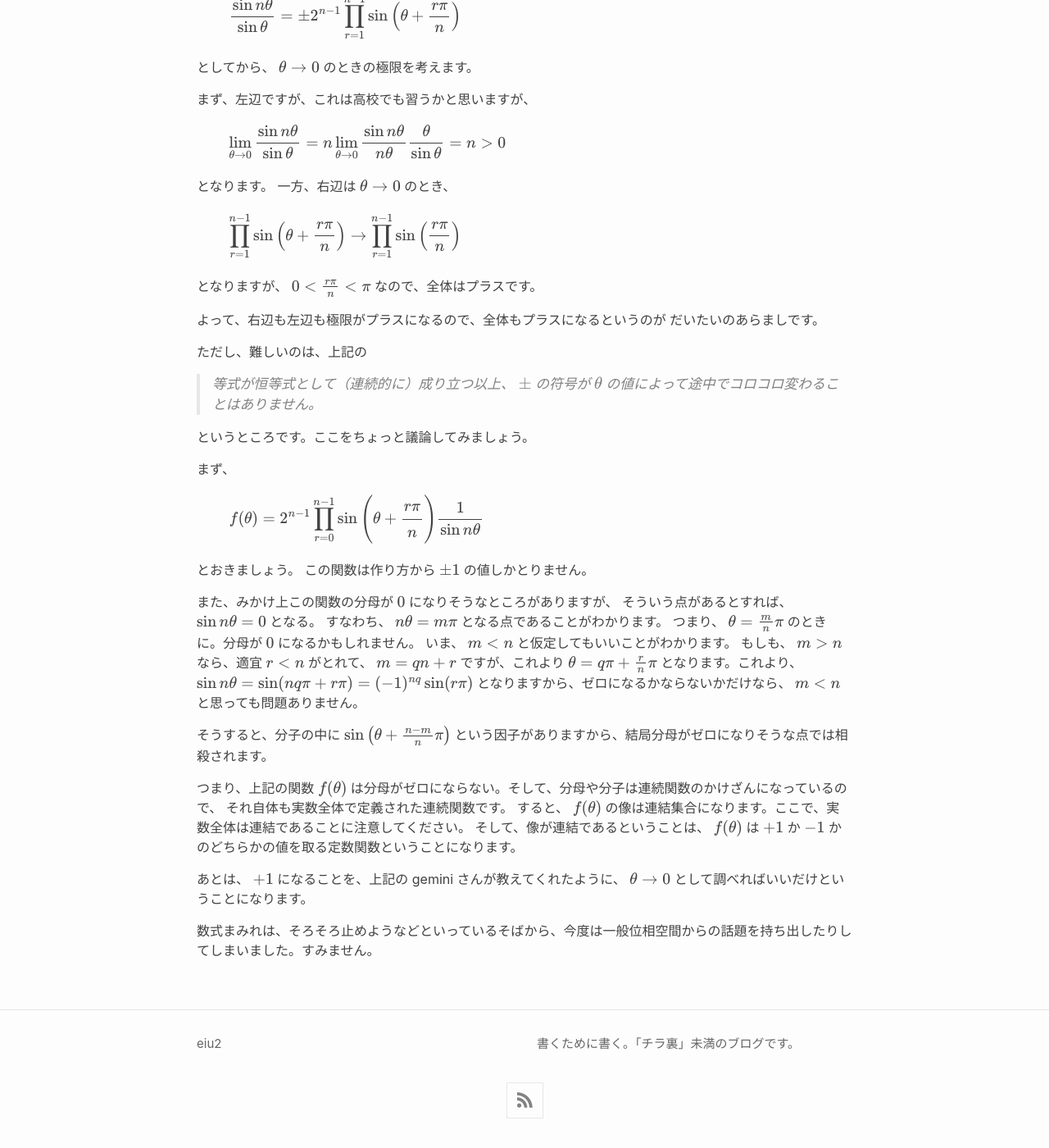
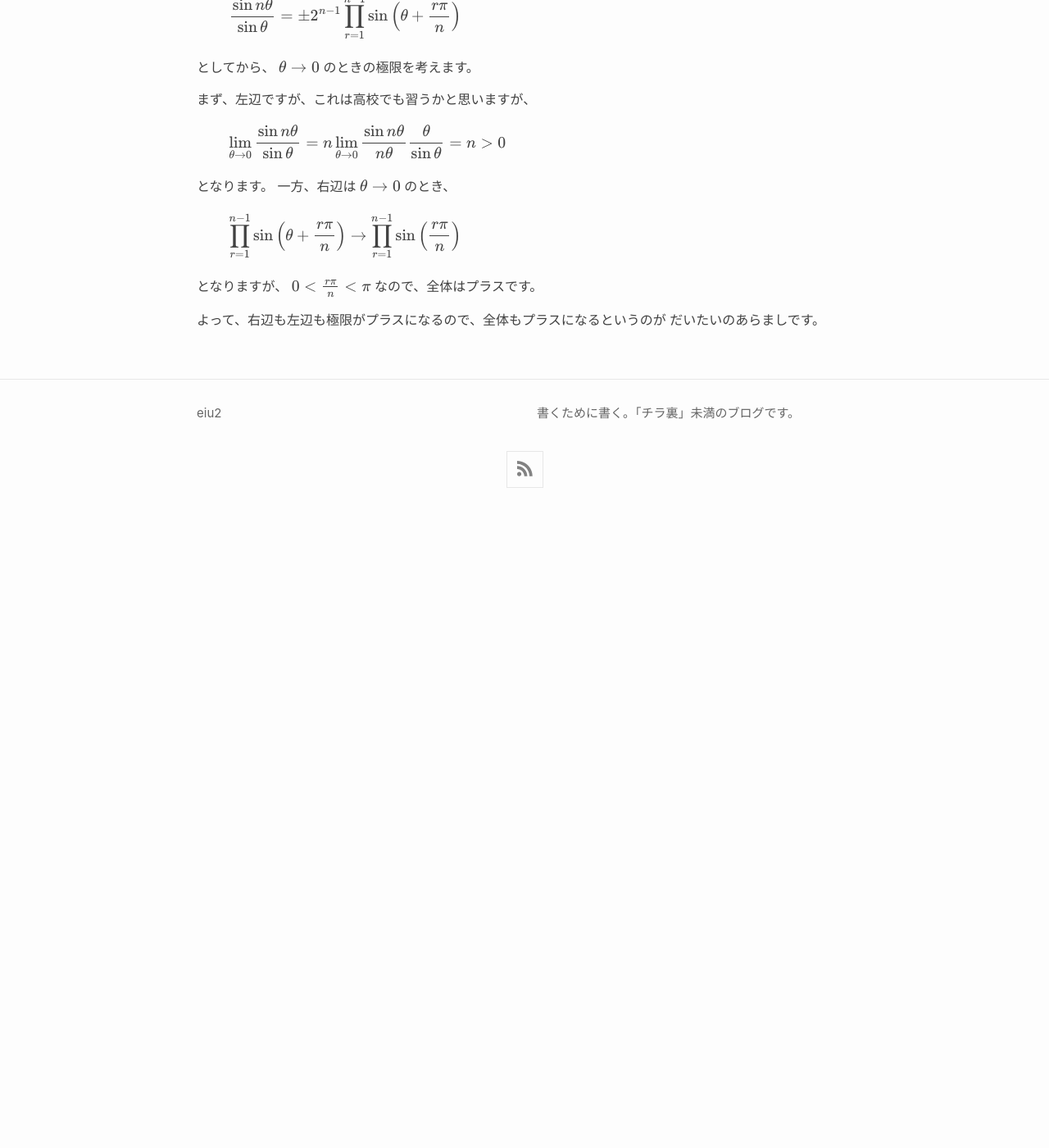
Before and after one commit to eiu2/eiu2.github.com, a Jekyll site: the page built from _posts/2026-07-02-newproof.md, in a window 1280 px wide and 1400 px high, scrolled down 955 px. Shown: the whole window at 82% size. Built offline with Jekyll 4.4.1, drawn with Linux system fonts in a browser that asks for light colours; nearby versions of some CDN libraries; formulas are drawn with MathJax 3; after the commit the page ends 1585 px from its top, so only the background shows below that.

Commit message:
Update 2026-07-02-newproof.md

```diff
--- a/_posts/2026-07-02-newproof.md
+++ b/_posts/2026-07-02-newproof.md
@@ -72,82 +72,3 @@ $0 < \frac{r\pi}{n} < \pi$
 
 よって、右辺も左辺も極限がプラスになるので、全体もプラスになるというのが
 だいたいのあらましです。
-
-ただし、難しいのは、上記の
-
-> 等式が恒等式として（連続的に）成り立つ以上、
-> $\pm$
-> の符号が
-> $\theta$
-> の値によって途中でコロコロ変わることはありません。
-
-というところです。ここをちょっと議論してみましょう。
-
-まず、
-
-$$
-  f(\theta) = 2^{n-1} \prod_{r=0}^{n-1} \sin \left( \theta + \cfrac{r\pi}{n}\right) \dfrac{1}{\sin n\theta}
-$$
-
-とおきましょう。
-この関数は作り方から
-$\pm1$
-の値しかとりません。
-
-また、みかけ上この関数の分母が
-$0$
-になりそうなところがありますが、
-そういう点があるとすれば、
-$\sin n\theta = 0$
-となる。
-すなわち、
-$n\theta= m\pi$
-となる点であることがわかります。
-つまり、
-$\theta = \frac{m}{n} \pi$
-のときに。分母が
-$0$
-になるかもしれません。
-いま、
-$m<n$
-と仮定してもいいことがわかります。
-もしも、
-$m>n$
-なら、適宜
-$r < n$
-がとれて、
-$m = qn + r$
-ですが、これより
-$\theta = q\pi + \frac{r}{n}\pi$
-となります。これより、
-$\sin n\theta = \sin(nq\pi + r\pi) = (-1)^{nq} \sin(r\pi)$
-となりますから、ゼロになるかならないかだけなら、
-$m<n$
-と思っても問題ありません。
-
-そうすると、分子の中に
-$\sin\left(\theta + \frac{n-m}{n}\pi\right)$
-という因子がありますから、結局分母がゼロになりそうな点では相殺されます。
-
-つまり、上記の関数
-$f(\theta)$
-は分母がゼロにならない。そして、分母や分子は連続関数のかけざんになっているので、
-それ自体も実数全体で定義された連続関数です。
-すると、
-$f(\theta)$
-の像は連結集合になります。ここで、実数全体は連結であることに注意してください。
-そして、像が連結であるということは、
-$f(\theta)$
-は
-$+1$
-か
-$-1$
-かのどちらかの値を取る定数関数ということになります。
-
-あとは、
-$+1$
-になることを、上記の gemini さんが教えてくれたように、
-$\theta\to0$
-として調べればいいだけということになります。
-
-数式まみれは、そろそろ止めようなどといっているそばから、今度は一般位相空間からの話題を持ち出したりしてしまいました。すみません。
```
